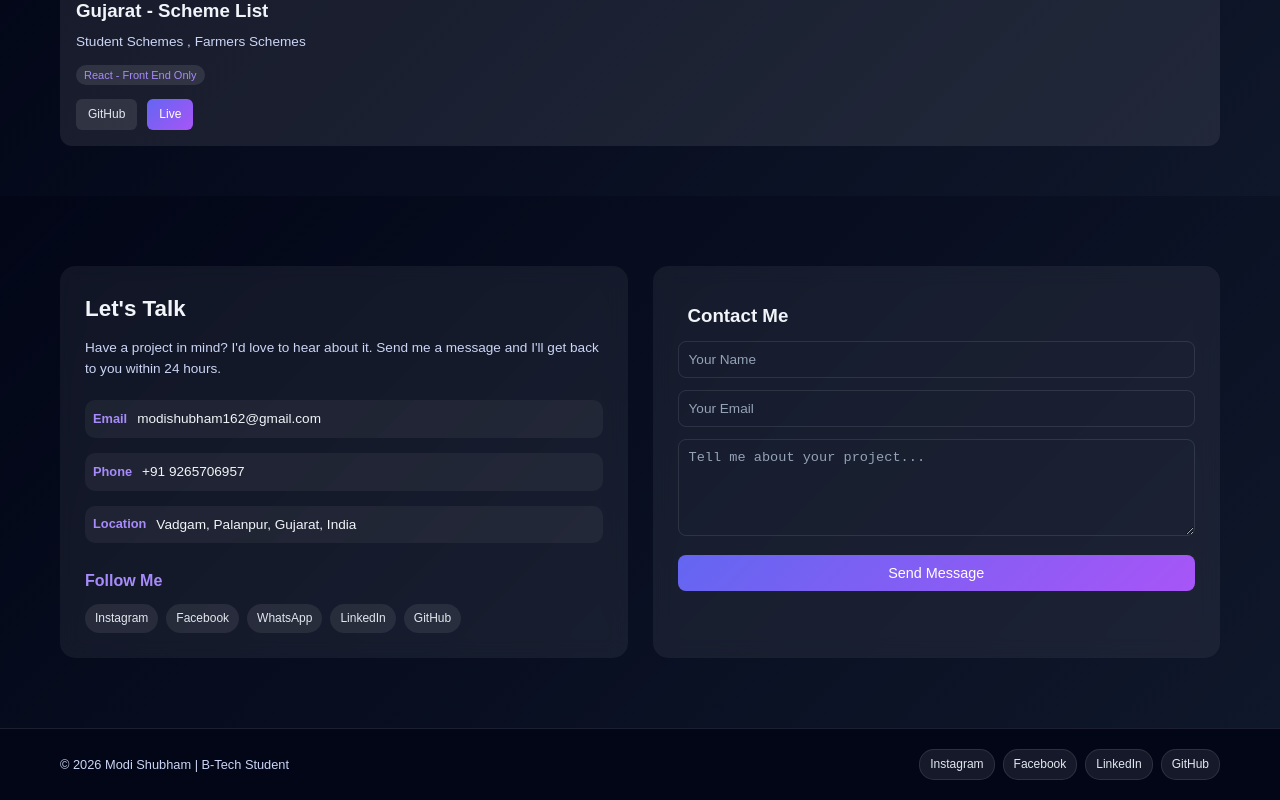
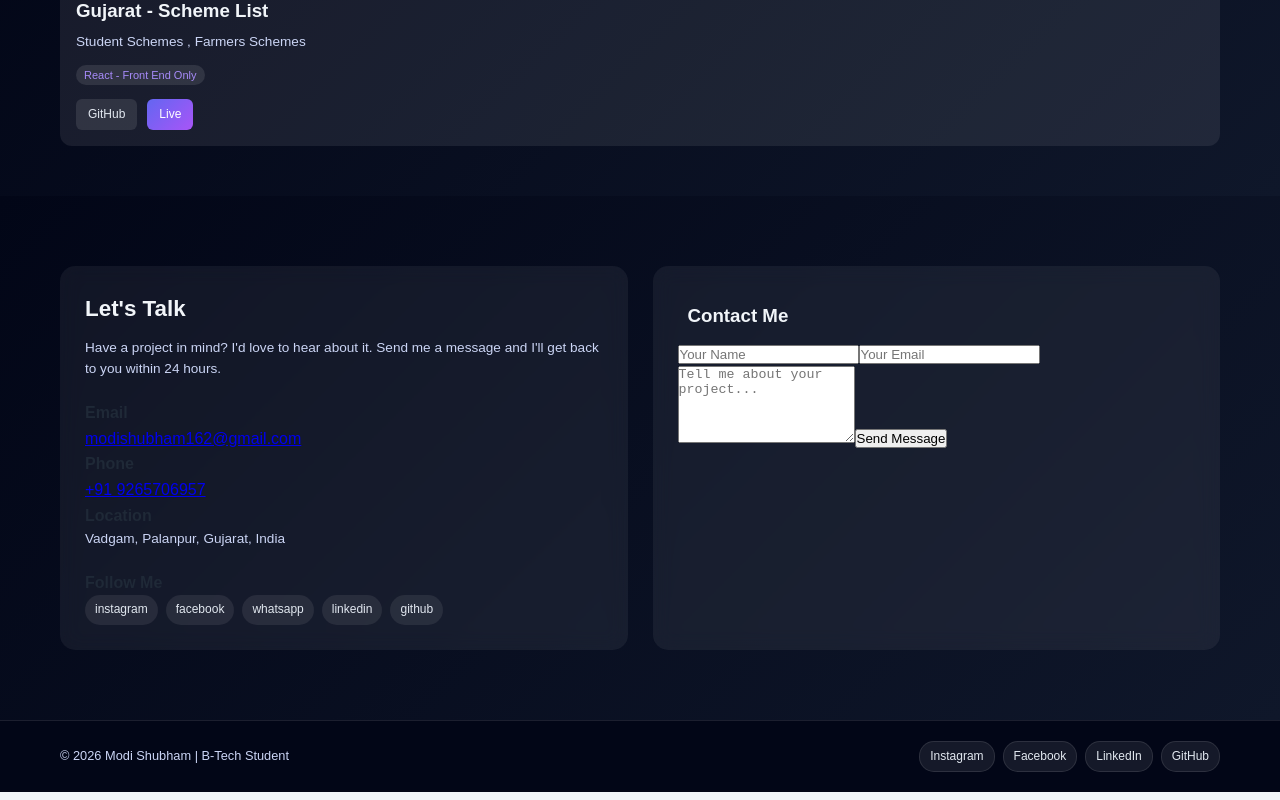
Before and after one commit to Shubham162m/Portfolio-sm, a React (Create React App) app in the folder portfolio-frontend/: page / in a window 1280 px wide. Shown: the part 814-1614 px from the top of the page. Built offline with nearby package versions, Linux system fonts and the light colour scheme.

Commit message:
Update Contact.js

```diff
--- a/portfolio-frontend/src/components/Contact.js
+++ b/portfolio-frontend/src/components/Contact.js
@@ -2,27 +2,16 @@ import React, { useState } from "react";
 import "./Contact.css";
 
 function Contact() {
-  const [formData, setFormData] = useState({
+  const [form, setForm] = useState({
     name: "",
     email: "",
     message: "",
   });
 
   const [loading, setLoading] = useState(false);
-  const [submitted, setSubmitted] = useState(false);
-  const [error, setError] = useState("");
+  const [success, setSuccess] = useState(false);
 
-  const YOUR_INFO = {
-    name: "Modi Shubham",
-    title: "B-Tech Student",
-    email: "modishubham162@gmail.com",
-    phone: "+91 9265706957",
-    location: "Vadgam, Palanpur, Gujarat, India",
-    introText:
-      "Have a project in mind? I'd love to hear about it. Send me a message and I'll get back to you within 24 hours.",
-  };
-
-  const SOCIAL_LINKS = {
+  const social = {
     instagram: "https://www.instagram.com/smodi._20/",
     facebook: "https://www.facebook.com/shubham.modi.33483",
     whatsapp: "https://wa.me/qr/URLGP4CNTE23M1",
@@ -30,60 +19,30 @@ function Contact() {
     github: "https://github.com/Shubham162m",
   };
 
-  const handleChange = (e) => {
-    const { name, value } = e.target;
+  const change = (e) =>
+    setForm({ ...form, [e.target.name]: e.target.value });
 
-    setFormData((previousData) => ({
-      ...previousData,
-      [name]: value,
-    }));
-  };
-
-  const handleSubmit = async (e) => {
+  const submit = async (e) => {
     e.preventDefault();
-
     setLoading(true);
-    setSubmitted(false);
-    setError("");
+    setSuccess(false);
 
     try {
-      const response = await fetch(
+      const res = await fetch(
         "https://smgalaxy-backend.onrender.com/api/contact",
         {
           method: "POST",
-          headers: {
-            "Content-Type": "application/json",
-          },
-          body: JSON.stringify(formData),
+          headers: { "Content-Type": "application/json" },
+          body: JSON.stringify(form),
         }
       );
 
-      const data = await response.json();
+      if (!res.ok) throw new Error();
 
-      if (!response.ok) {
-        throw new Error(
-          data.message || "Failed to send message."
-        );
-      }
-
-      setSubmitted(true);
-
-      setFormData({
-        name: "",
-        email: "",
-        message: "",
-      });
-
-      setTimeout(() => {
-        setSubmitted(false);
-      }, 3000);
-    } catch (error) {
-      console.error("Contact form error:", error);
-
-      setError(
-        error.message ||
-          "Unable to connect to the server."
-      );
+      setForm({ name: "", email: "", message: "" });
+      setSuccess(true);
+    } catch {
+      alert("Unable to send message.");
     } finally {
       setLoading(false);
     }
@@ -94,167 +53,82 @@ function Contact() {
       <div className="container">
         <div className="contact-wrapper">
 
-          {/* Contact Information */}
           <div className="contact-info">
-
             <h3>Let's Talk</h3>
-
             <p>
-              {YOUR_INFO.introText}
+              Have a project in mind? I'd love to hear about it.
+              Send me a message and I'll get back to you within 24 hours.
             </p>
 
-            <div className="contact-details">
+            <h4>Email</h4>
+            <a href="mailto:modishubham162@gmail.com">
+              modishubham162@gmail.com
+            </a>
 
-              <div className="contact-item">
-                <h4>Email</h4>
+            <h4>Phone</h4>
+            <a href="tel:+919265706957">
+              +91 9265706957
+            </a>
 
-                <a
-                  href={`mailto:${YOUR_INFO.email}`}
-                >
-                  {YOUR_INFO.email}
-                </a>
-              </div>
-
-              <div className="contact-item">
-                <h4>Phone</h4>
-
-                <a
-                  href={`tel:${YOUR_INFO.phone}`}
-                >
-                  {YOUR_INFO.phone}
-                </a>
-              </div>
-
-              <div className="contact-item">
             <h4>Location</h4>
-
-                <p>
-                  {YOUR_INFO.location}
-                </p>
-              </div>
-
-            </div>
-
-            {/* Social Links */}
-            <div className="contact-social">
+            <p>Vadgam, Palanpur, Gujarat, India</p>
 
             <h4>Follow Me</h4>
 
             <div className="social-links">
-
+              {Object.entries(social).map(([name, url]) => (
                 <a
-                  href={SOCIAL_LINKS.instagram}
+                  key={name}
+                  href={url}
                   target="_blank"
                   rel="noreferrer"
                 >
-                  Instagram
+                  {name}
                 </a>
-
-                <a
-                  href={SOCIAL_LINKS.facebook}
-                  target="_blank"
-                  rel="noreferrer"
-                >
-                  Facebook
-                </a>
-
-                <a
-                  href={SOCIAL_LINKS.whatsapp}
-                  target="_blank"
-                  rel="noreferrer"
-                >
-                  WhatsApp
-                </a>
-
-                <a
-                  href={SOCIAL_LINKS.linkedin}
-                  target="_blank"
-                  rel="noreferrer"
-                >
-                  LinkedIn
-                </a>
-
-                <a
-                  href={SOCIAL_LINKS.github}
-                  target="_blank"
-                  rel="noreferrer"
-                >
-                  GitHub
-                </a>
-
-              </div>
+              ))}
             </div>
           </div>
 
-          {/* Contact Form */}
           <form
             className="contact-form"
-            onSubmit={handleSubmit}
+            onSubmit={submit}
           >
-
             <h3>Contact Me</h3>
-
-            <div className="form-group">
 
             <input
               type="text"
               name="name"
               placeholder="Your Name"
-                value={formData.name}
-                onChange={handleChange}
+              value={form.name}
+              onChange={change}
               required
             />
-
-            </div>
-
-            <div className="form-group">
 
             <input
               type="email"
               name="email"
               placeholder="Your Email"
-                value={formData.email}
-                onChange={handleChange}
+              value={form.email}
+              onChange={change}
               required
             />
-
-            </div>
-
-            <div className="form-group">
 
             <textarea
               name="message"
               placeholder="Tell me about your project..."
               rows="5"
-                value={formData.message}
-                onChange={handleChange}
+              value={form.message}
+              onChange={change}
               required
             />
 
-            </div>
-
-            <button
-              type="submit"
-              className="submit-btn"
-              disabled={loading}
-            >
-              {loading
-                ? "Sending..."
-                : "Send Message"}
+            <button type="submit" disabled={loading}>
+              {loading ? "Sending..." : "Send Message"}
             </button>
 
-            {submitted && (
-              <p className="success-message">
-                Message sent successfully!
-              </p>
+            {success && (
+              <p>Message sent successfully!</p>
             )}
-
-            {error && (
-              <p className="error-message">
-                {error}
-              </p>
-            )}
-
           </form>
 
         </div>
```
Lines whose indentation alone changed are shown as unchanged.
